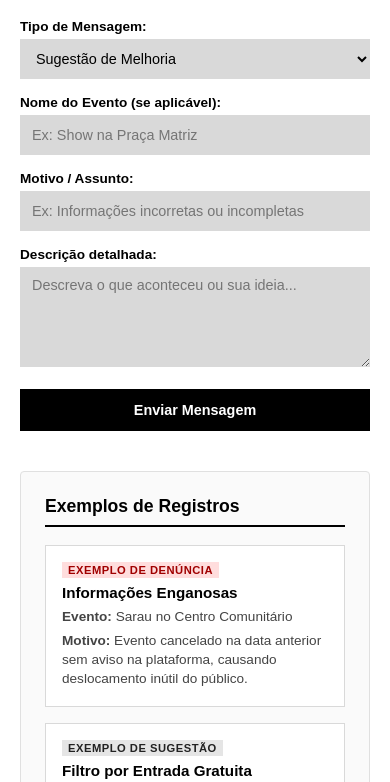
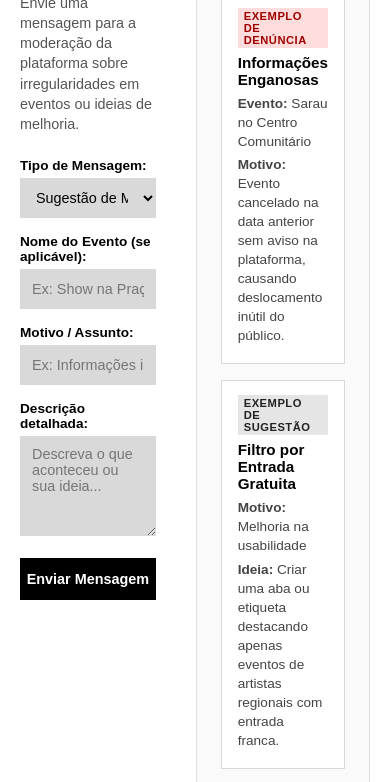
Before and after one commit to gabriel-malara/ALTACENA, a plain HTML site: page ALTACENA-main/ALTACENA-main/pages/denuncia.html in a window 390 px wide. Shown: the part 210-992 px from the top of the page. Drawn offline with Linux system fonts and the light colour scheme.

```diff
--- a/ALTACENA-main/ALTACENA-main/style/formularios.css
+++ b/ALTACENA-main/ALTACENA-main/style/formularios.css
@@ -71,7 +71,6 @@
     line-height: 1.4;
 }
 
-/* --- FORMULÁRIOS ESTILO WIREFRAME --- */
 .formulario-padrao {
     display: flex;
     flex-direction: column;
@@ -206,10 +205,3 @@
     height: 28px;
     display: block;
 }
-
-/* Responsivo para telas menores */
-@media (max-width: 768px) {
-    .form-container {
-        grid-template-columns: 1fr;
-    }
-}
```
Also changed, not shown: ALTACENA-main/ALTACENA-main/pages/criar-evento.html (+0 -2 lines), ALTACENA-main/ALTACENA-main/pages/denuncia.html (+0 -1 lines).
